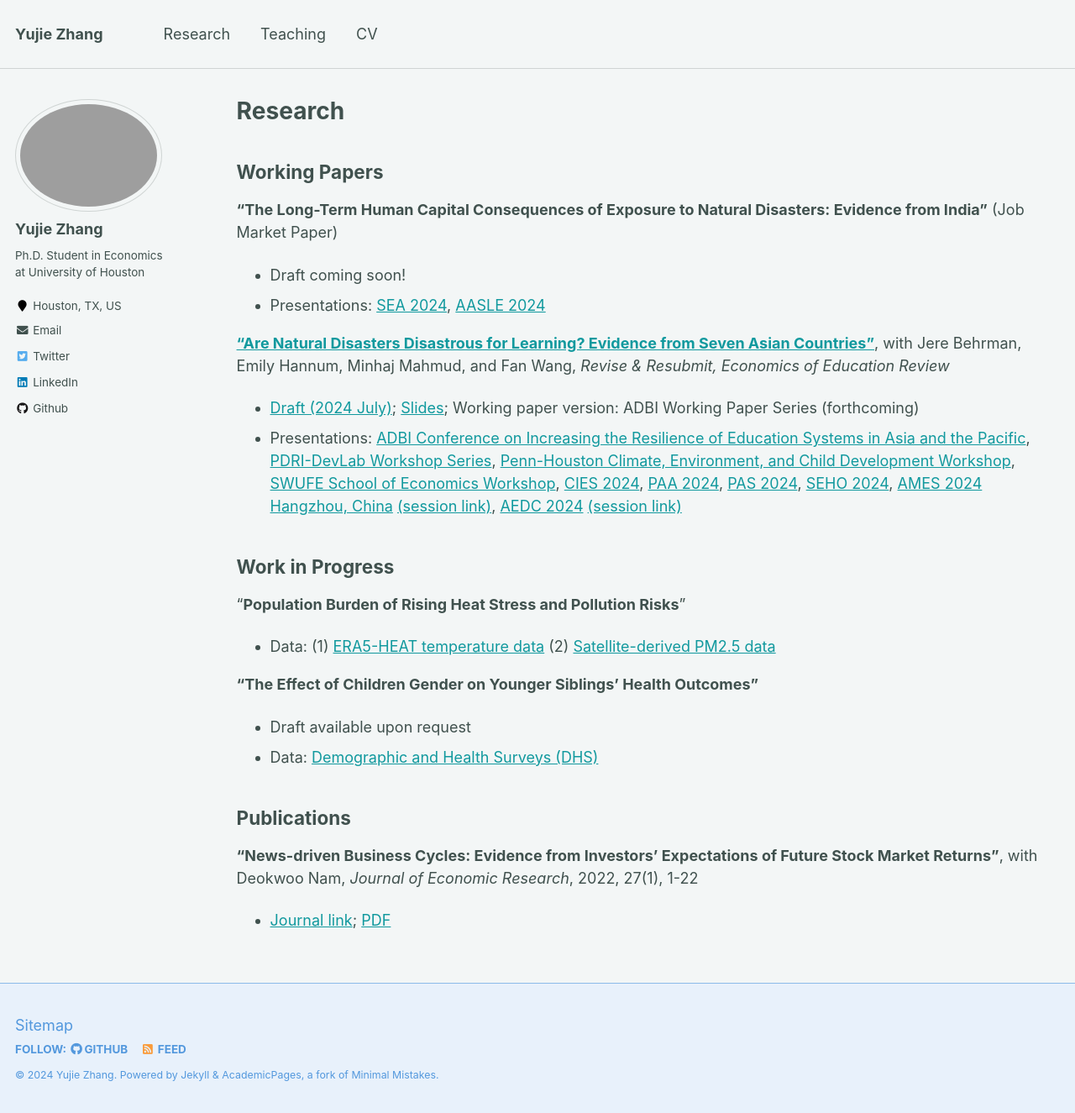
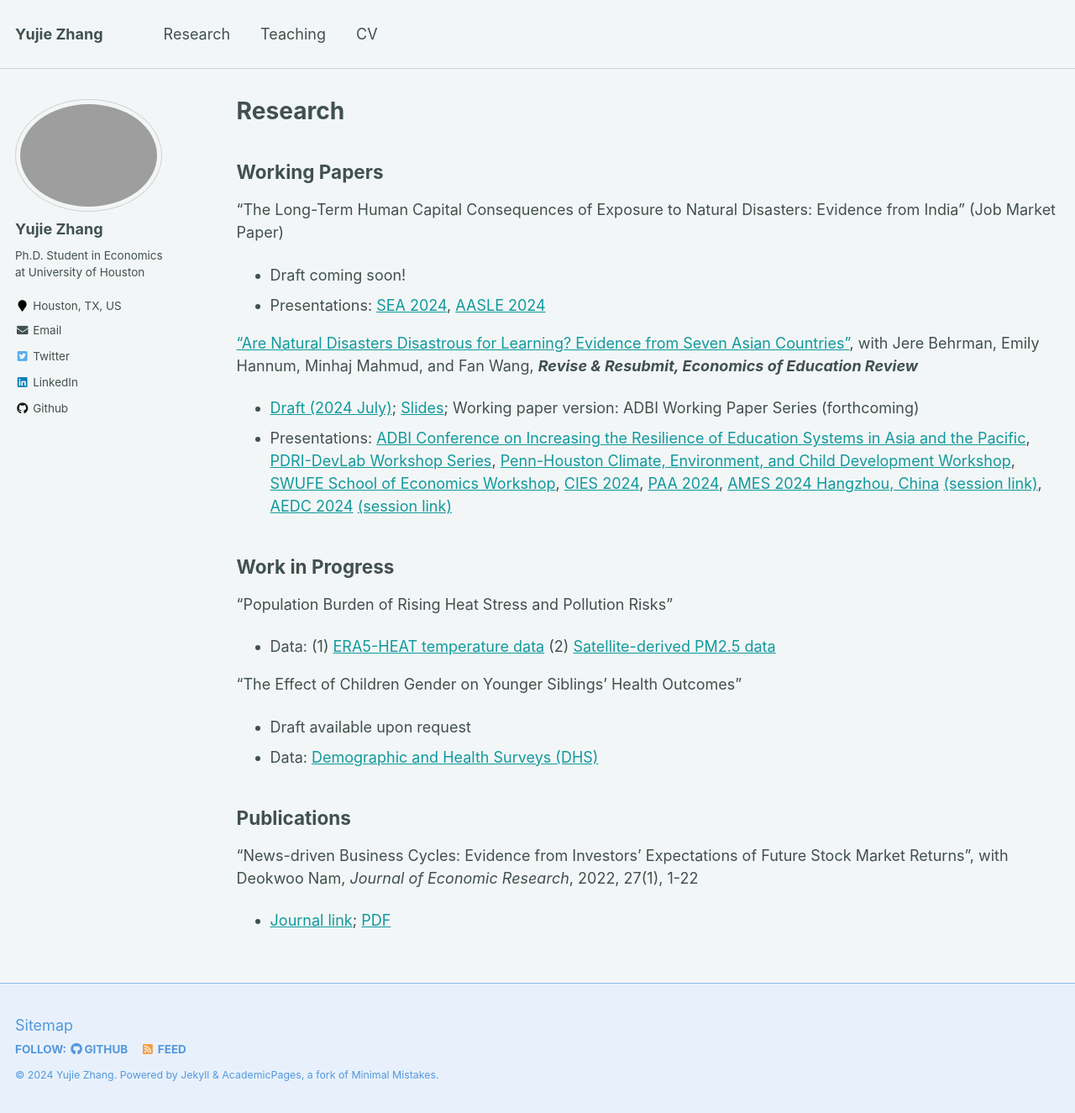
Before and after one commit to yujiezhangecon/yujiezhangecon.github.io, a Jekyll site: the page built from _pages/research.md, in a window 1280 px wide and 1325 px high. Shown: the whole window at 84% size. Built offline with Jekyll 4.4.1, drawn with Linux system fonts in a browser that asks for light colours.

Commit message:
Update research.md

```diff
--- a/_pages/research.md
+++ b/_pages/research.md
@@ -22,12 +22,12 @@ author_profile: true
 Working Papers
 --
 
-**"The Long-Term Human Capital Consequences of Exposure to Natural Disasters: Evidence from India"** (Job Market Paper)
+"The Long-Term Human Capital Consequences of Exposure to Natural Disasters: Evidence from India" (Job Market Paper)
 - Draft coming soon!
 - Presentations: [SEA 2024](https://sea.mymeetingsavvy.net/program), [AASLE 2024](https://www.aasle.org/bangkok-conference-info)
 
 
-[**"Are Natural Disasters Disastrous for Learning? Evidence from Seven Asian Countries"**](http://yujiezhangecon.github.io/files/DisasterEducationAsiaMicsEmDat_ZhangEtal.pdf), with Jere Behrman, Emily Hannum, Minhaj Mahmud, and Fan Wang, _Revise & Resubmit, Economics of Education Review_
+["Are Natural Disasters Disastrous for Learning? Evidence from Seven Asian Countries"](http://yujiezhangecon.github.io/files/DisasterEducationAsiaMicsEmDat_ZhangEtal.pdf), with Jere Behrman, Emily Hannum, Minhaj Mahmud, and Fan Wang, _**Revise & Resubmit, Economics of Education Review**_
 - [Draft (2024 July)](http://yujiezhangecon.github.io/files/DisasterEducationAsiaMicsEmDat_ZhangEtal.pdf); [Slides](http://yujiezhangecon.github.io/files/PrjRDSE/ADBI_MICS_presentation_AEDC2024.pdf); Working paper version: ADBI Working Paper Series (forthcoming) <br>
 - Presentations:
 [ADBI Conference on Increasing the Resilience of Education Systems in Asia and the Pacific](https://www.adb.org/news/events/increasing-the-resilience-of-education-systems-in-asia-and-the-pacific),
@@ -36,8 +36,6 @@ Working Papers
 [SWUFE School of Economics Workshop](http://yujiezhangecon.github.io/files/PrjRDSE/SWUFE_workshop_231228.JPG),
 [CIES 2024](https://convention2.allacademic.com/one/cies/cies24/index.php?cmd=Online+Program+View+Session&selected_session_id=2100746&PHPSESSID=38u1ksu0g9iurddg8ia8mn3du2),
 [PAA 2024](https://www.populationassociation.org/paa2024/call-for-papers),
-[PAS 2024](https://www.sgpopulation.org/pas-2024),
-[SEHO 2024](https://economics.smu.edu.sg/conference/seho2024),
 [AMES 2024 Hangzhou, China](https://www.econometricsociety.org/regional-activities/schedule/2024/06/28/2024-Asia-Meeting-Hangzhou-China#home) [(session link)](https://virtual.oxfordabstracts.com/#/event/6969/submission/426),
 [AEDC 2024](https://adb.eventsair.com/asian-economic-development-conference-2024) [(session link)](http://yujiezhangecon.github.io/files/PrjRDSE/AEDC2024_ProgramBook.pdf)
 
@@ -45,11 +43,11 @@ Working Papers
 Work in Progress
 --
 
-"**Population Burden of Rising Heat Stress and Pollution Risks**"
+"Population Burden of Rising Heat Stress and Pollution Risks"
 - Data: (1) [ERA5-HEAT temperature data](https://cds-beta.climate.copernicus.eu/datasets/derived-utci-historical?tab=overview)
         (2) [Satellite-derived PM2.5 data](https://sites.wustl.edu/acag/datasets/surface-pm2-5/)
 
-**"The Effect of Children Gender on Younger Siblings' Health Outcomes"**
+"The Effect of Children Gender on Younger Siblings' Health Outcomes"
 - Draft available upon request
 - Data: [Demographic and Health Surveys (DHS)](https://dhsprogram.com/data/)
 
@@ -57,6 +55,6 @@ Work in Progress
 Publications
 --
 
-**"News-driven Business Cycles: Evidence from Investors’ Expectations of Future Stock Market Returns"**, with Deokwoo Nam, *Journal of Economic Research*, 2022, 27(1), 1-22
+"News-driven Business Cycles: Evidence from Investors’ Expectations of Future Stock Market Returns", with Deokwoo Nam, _Journal of Economic Research_, 2022, 27(1), 1-22
 
 - [Journal link](https://papersearch.net/thesis/article.asp?key=3948237); [PDF](http://yujiezhangecon.github.io/files/ZhangNam.pdf) <br>
```
